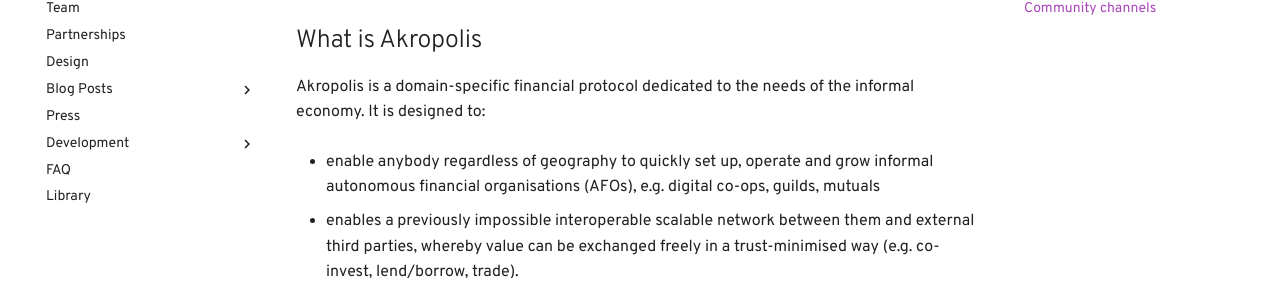
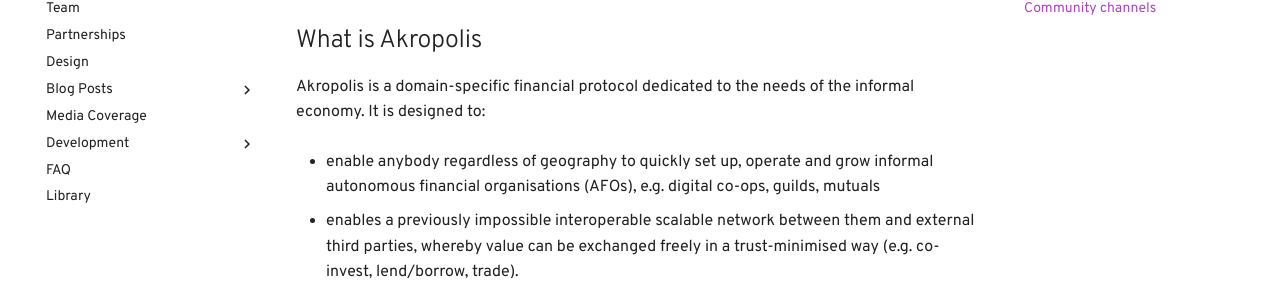
Before and after one commit to kaonone/wiki, an MkDocs documentation site: the page built from docs/index.md, in a window 1280 px wide. Shown: the part 156-452 px from the top of the page. Built offline with MkDocs 1.6.1 and Material for MkDocs 9.7.7, drawn with Linux system fonts in a browser that asks for light colours; some web fonts are replaced; comment, search, counter and statistics services are not loaded; old or Windows-style settings are respelled for this version of MkDocs.

Commit message:
Chapter name fixed

```diff
--- a/mkdocs.yml
+++ b/mkdocs.yml
@@ -38,7 +38,7 @@
   - Blog Posts:
     - 2019: 'blog/2019.md'
     - 2018: 'blog/2018.md'
-  - Press: 'press.md'
+  - Media Coverage: 'press.md'
   - Development:
     - C2FC: 'c2fc/overview.md'
     - Akropolis Network: 'akro-protocol.md'
```
